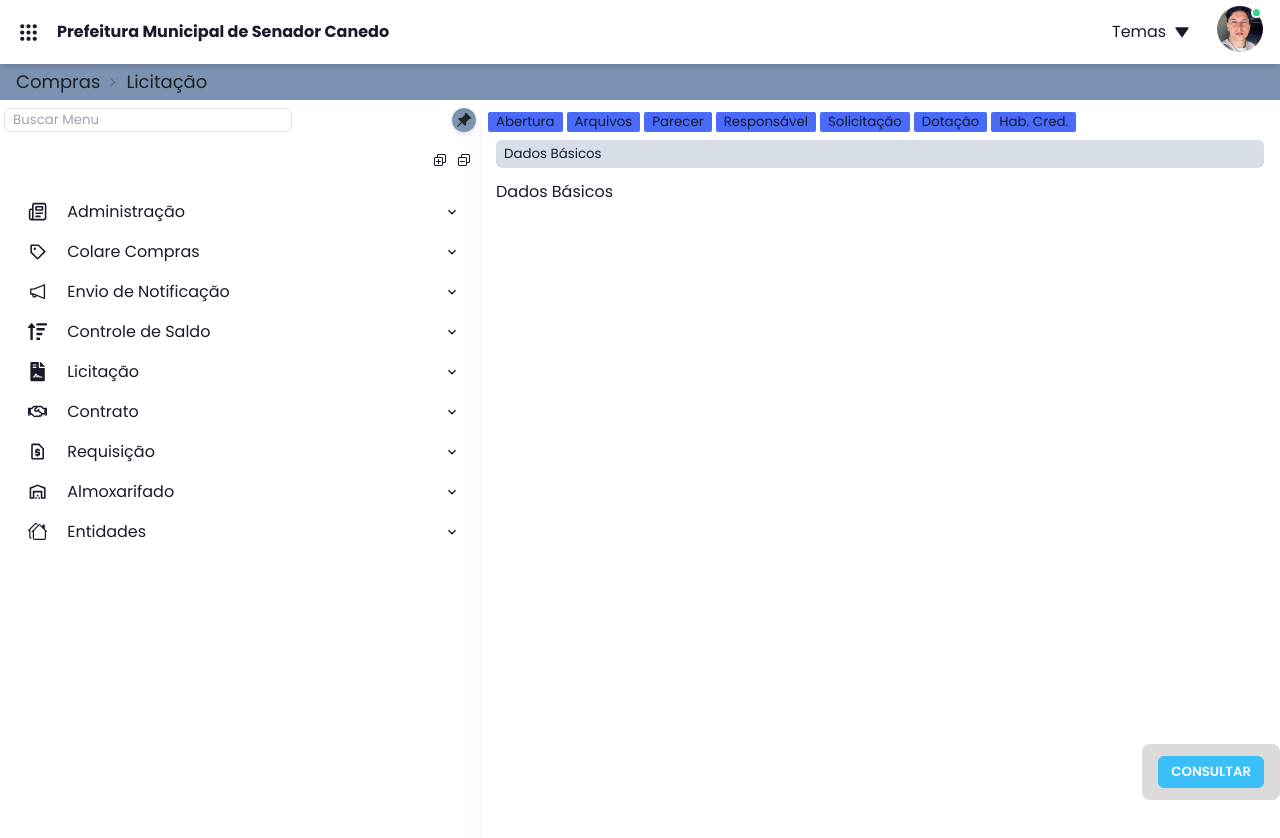
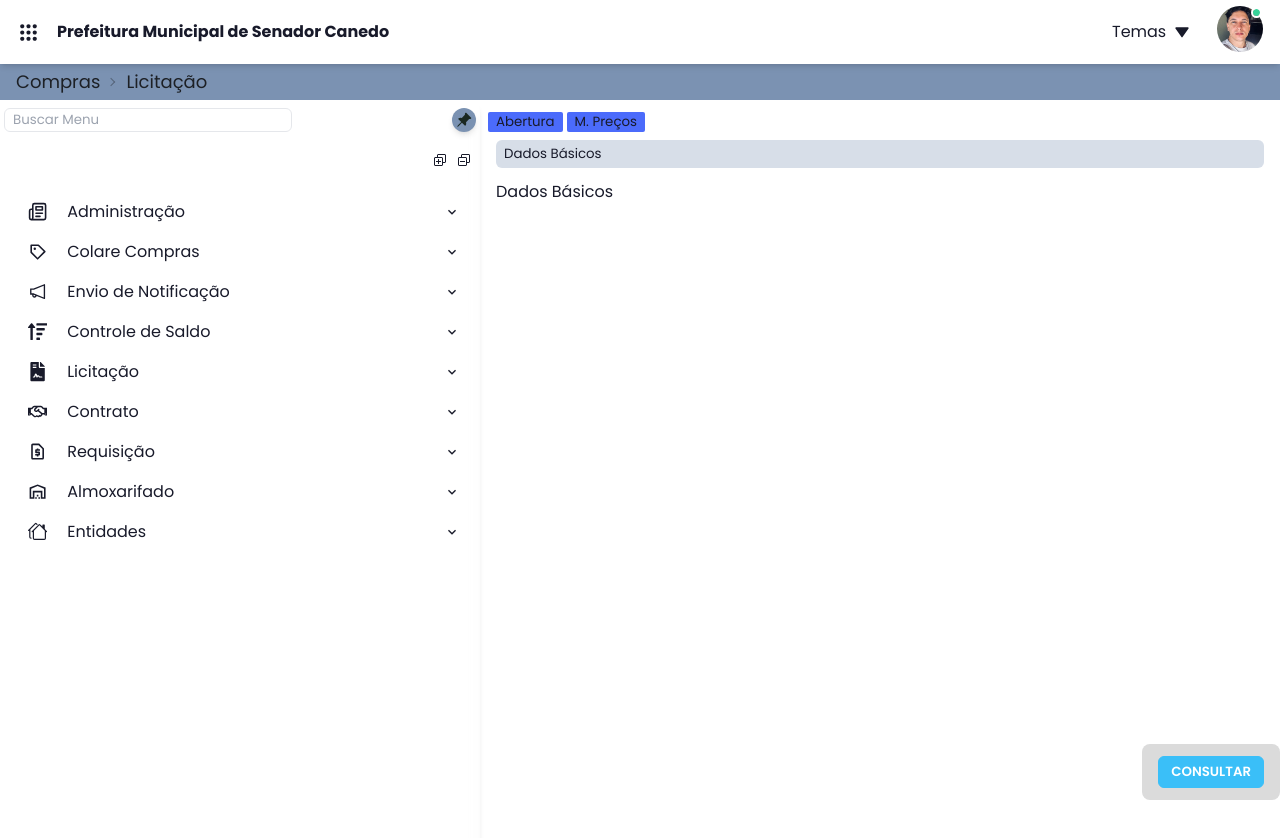
Before and after one commit to flaviohenriquedev/public_management_frontend, a Next.js app: page /manager/shopping/register/bidding in a window 1280 px wide. Shown: the top 838 px of the page. Built offline with nearby package versions, Linux system fonts and the light colour scheme.

Commit message:
tab menu e submenu

```diff
--- a/src/components/layout/page_tab/PageTab.tsx
+++ b/src/components/layout/page_tab/PageTab.tsx
@@ -36,7 +36,7 @@ export function PageTab({tabs = []}: PageTabProps) {
                     {renderTabs()}
                 </ul>
             </div>
-            <div className="h-full min-h-full w-full">{tabs[activeTab].content}</div>
+            <div className="h-full min-h-full w-full">{tabs[activeTab].children}</div>
         </div>
     );
 }
--- a/src/components/layout/page_tab/Tabs.tsx
+++ b/src/components/layout/page_tab/Tabs.tsx
@@ -1,23 +1,38 @@
 import {TPageTab} from "@/types/Global";
 import {useState} from "react";
+import {IoIosArrowDown} from "react-icons/io";
 
 interface TabsProps {
     tab: TPageTab;
 }
 
-export function Tabs({ tab } : TabsProps) {
-    const [showBreadCrumb, setShowBreadCrumb] = useState<boolean>(false);
+export function Tabs({tab}: TabsProps) {
+    const [showMenu, setShowMenu] = useState<boolean>(false);
+    const [showSubMenu, setShowSubMenu] = useState<boolean>(false)
+
+    function renderSubMenu(tab: TPageTab) {
+        return tab.submenu?.map(sm => {
+            return (
+                <li key={sm.label}>
+                    <div onClick={() => setShowSubMenu(!showSubMenu)}
+                         className="flex items-center justify-between w-full py-1 px-2 hover:bg-base-200 hover:cursor-pointer rounded-lg">{sm.label}
+                        {sm.submenu && <IoIosArrowDown/>}
+                    </div>
+
+                    {sm.submenu && showSubMenu &&
+                        <ul className="ml-4 bg-base-200 rounded-br-lg rounded-bl-lg">{renderSubMenu(sm)}</ul>}
+                </li>
+            )
+        })
+    }
+
     return (
-        <li onClick={() => setShowBreadCrumb(!showBreadCrumb)}
+        <li
             className="w-auto text-[10pt] px-2 bg-primary rounded-sm relative hover:cursor-pointer">
-            {tab.label}
-            {tab.breadcrumbs && showBreadCrumb && (
-                <ul className="absolute bg-base-200 w-full h-auto p-2 left-0">
-                    {tab.breadcrumbs.map(bc => (
-                        <li>
-                            {bc.title}
-                        </li>
-                    ))}
+            <div onClick={() => setShowMenu(!showMenu)}>{tab.label}</div>
+            {tab.submenu && showMenu && (
+                <ul className="rounded-tr-lg rounded-br-lg rounded-bl-lg flex flex-col gap-1 absolute bg-base-300 w-52 h-auto p-2 left-0 text-[9pt]">
+                    {renderSubMenu(tab)}
                 </ul>
             )}
         </li>
--- a/src/components/pages/shopping/bidding/biddingTabs.tsx
+++ b/src/components/pages/shopping/bidding/biddingTabs.tsx
@@ -5,50 +5,61 @@ import {BiddingFilesPage} from "@/components/pages/shopping/bidding/files/Biddin
 export const biddingTabs: TPageTab[] = [
     {
         label: "Abertura",
-        content: <BiddingInitialPage/>,
-        breadcrumbs: [
+        children: <BiddingInitialPage/>,
+        submenu: [
             {
+                label: "Dados Básicos",
                 href: "#basic_data",
-                title: "Dados Básicos"
             },
             {
-                href: "#object_nature",
-                title: "Natureza Objeto"
+                label: "Natureza Objeto",
+                href: "#basic_data",
+            },
+            {
+                label: "Contratos",
+                href: "#basic_data",
+            },
+            {
+                label: "O.F.",
+                href: "#basic_data",
+            }
+        ]
+    },
+    {
+        label: "M. Preços",
+        submenu: [
+            {
+                label: "Proposta"
+            },
+            {
+                label: "Vencedores"
+            },
+            {
+                label: "Importação/Exportação",
+                submenu: [
+                    {
+                        label: "GPregões"
+                    },
+                    {
+                        label: "LicitaNet"
+                    },
+                    {
+                        label: "PCP"
+                    },
+                    {
+                        label: "Saldo Por Planilha"
+                    },
+                    {
+                        label: "Comprasnet"
                     },
                 ]
             },
             {
-        label: "Arquivos",
-        content: <BiddingFilesPage/>,
-        breadcrumbs: [
-            {
-                href: "#basic_data",
-                title: "TESTE"
+                label: "Registro de Preço"
             },
             {
-                href: "#object_nature",
-                title: "TESTE2"
+                label: "Ata de Registro de Preço"
             },
         ]
     },
-    {
-        label: "Parecer",
-        content: <h1>PARECER</h1>,
-    },
-    {
-        label: "Responsável",
-        content: <h1>RESPONSÁVEL</h1>,
-    },
-    {
-        label: "Solicitação",
-        content: <h1>SOLICITAÇÃO</h1>,
-    },
-    {
-        label: "Dotação",
-        content: <h1>DOTAÇÃO</h1>,
-    },
-    {
-        label: "Hab. Cred.",
-        content: <h1>Hab. Cred.</h1>,
-    },
 ];
```
Also changed, not shown: src/types/Global.ts (+3 -4 lines). Lines whose indentation alone changed are shown as unchanged.
